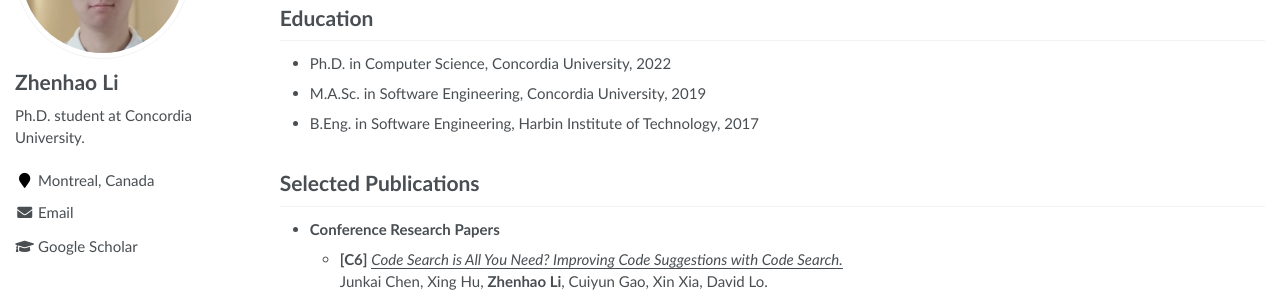
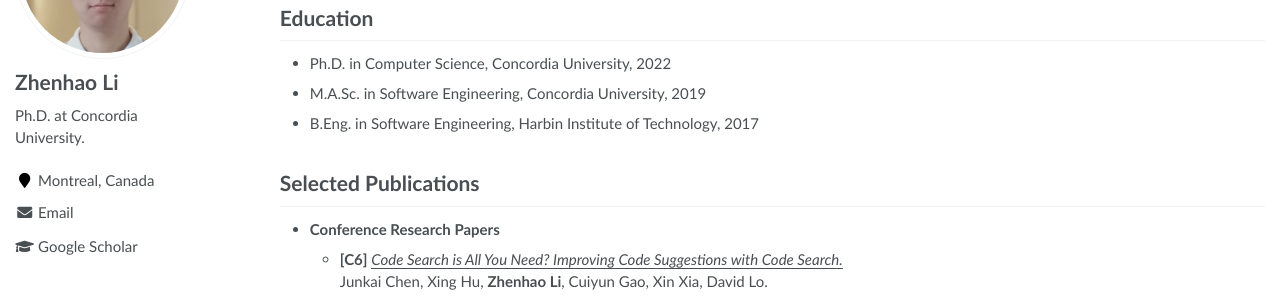
Before and after one commit to ginolzh/ginolzh.github.io, a Jekyll site: the page built from _pages/about.md, in a window 1280 px wide. Shown: the part 207-503 px from the top of the page. Built offline with Jekyll 4.4.1, drawn with Linux system fonts in a browser that asks for light colours.

Commit message:
Update _config.yml

```diff
--- a/_config.yml
+++ b/_config.yml
@@ -23,7 +23,7 @@
 author:
   name             : "Zhenhao Li"
   avatar           : "images/profile.png"
-  bio              : "Ph.D. student at Concordia University."
+  bio              : "Ph.D. at Concordia University."
   location         : "Montreal, Canada"
   employer         :
   pubmed           :
```
